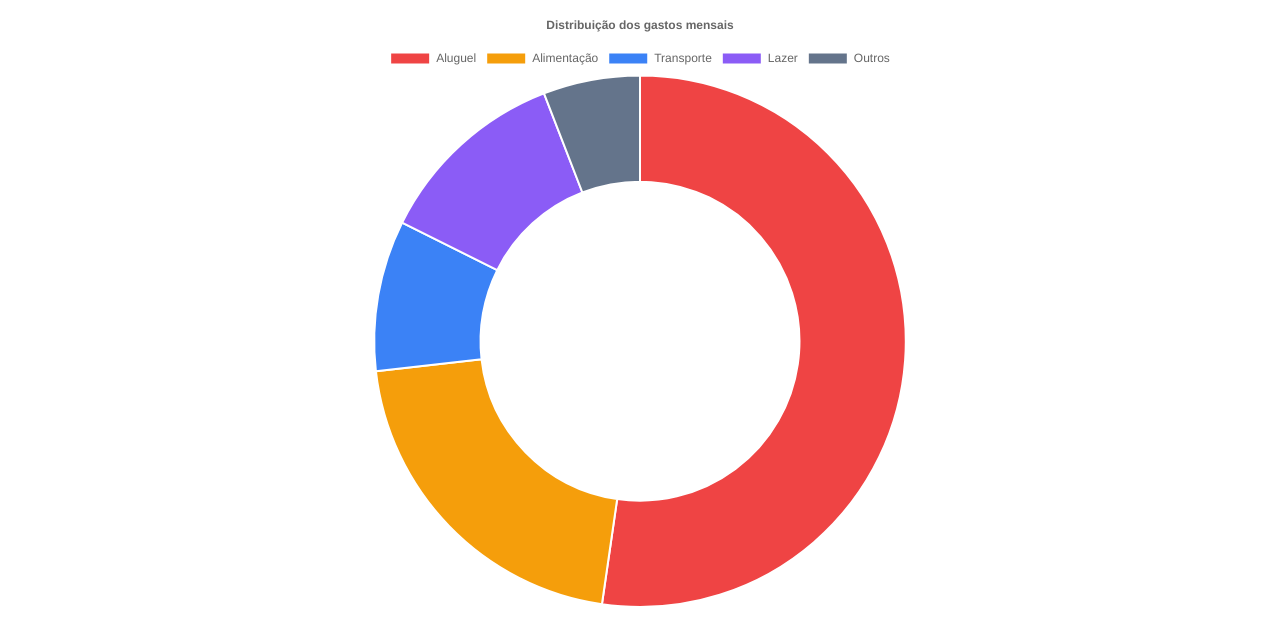
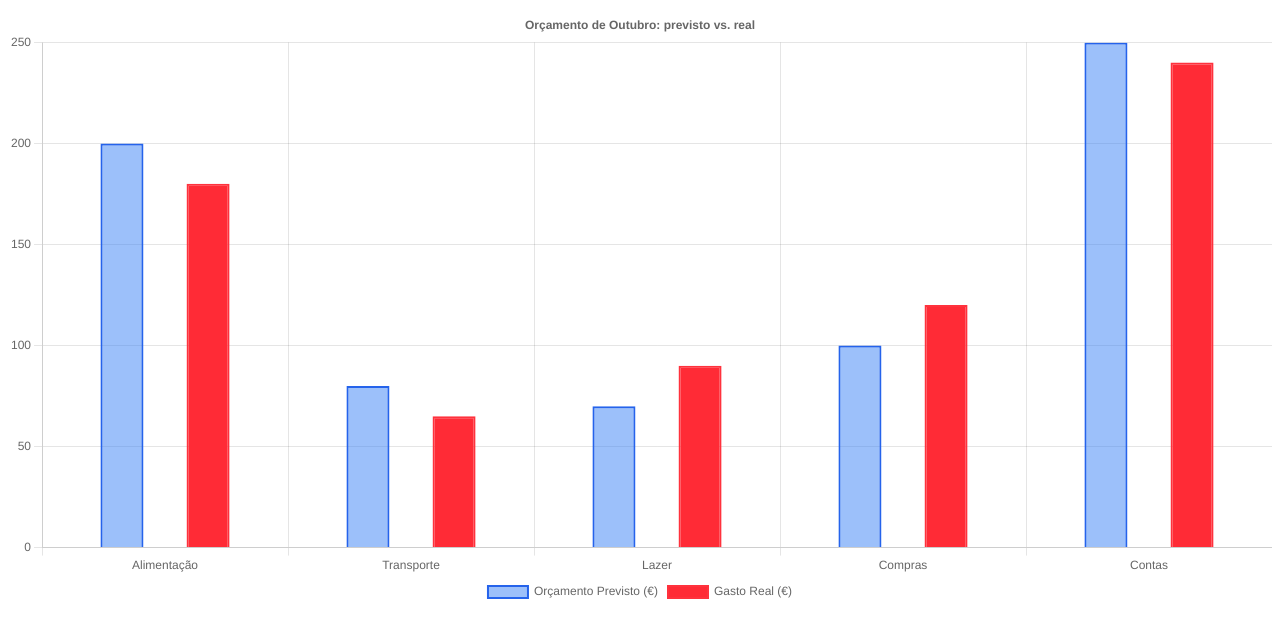
Before and after one commit to KawaaaXT/javascript-avancado, a plain HTML site: page desafios/chart.js/chart.js-html/index.html in a window 1280 px wide. Drawn offline with nearby package versions, Linux system fonts and the light colour scheme.

Commit message:
Adicione exercicio de javaScript usando a bibilioteca Do Chart.Js

```diff
--- a/desafios/chart.js/chart.js-html/index.html
+++ b/desafios/chart.js/chart.js-html/index.html
@@ -12,7 +12,7 @@
     </div>
 
     <script src="https://cdn.jsdelivr.net/npm/chart.js"></script>
-    <script src="../script-chart.js/script.js"></script>
+    <script src="../script-chart.js/chartScript.js"></script>
 
 </body>
 </html>
--- /dev/null
+++ b/desafios/chart.js/script-chart.js/chartScript.js
@@ -0,0 +1,123 @@
+
+
+/*
+const grafico = document.getElementById('grafico')
+const gastos = [
+    {nome: "Alimentação", preco: 180},
+    {nome: "Transporte", preco: 65 },
+    {nome: "Lazer", preco: 90  },
+    {nome: "Compras", preco: 120 },
+    {nome: "Contas", preco: 240 }
+]
+
+new Chart(grafico, {
+    type: 'bar',
+    data:{ // rótulos e séries de valores (guardar)
+        labels: gastos.map(gasto => gasto.nome), // Para mostrar todos os nomes que tem dentro do meu object
+        datasets: [{
+            label: 'Gastos (€)',
+            data: gastos.map(gasto => gasto.preco), // Mostra todos os preco do meu object
+            backgroundColor: [ // Cada Barra (Coluna) Ficara com Cores Diferentes
+                'rgba(34, 197, 94, 0.5)',   // Alimentação — verde
+                'rgba(59, 130, 246, 0.5)',  // Transporte — azul
+                'rgba(168, 85, 247, 0.5)',  // Lazer — roxo
+                'rgba(249, 115, 22, 0.5)',  // Compras — laranja
+                'rgba(239, 68, 68, 0.5)'    // Contas — vermelho
+            ],
+            borderColor: [ // Cada borderColor é aplicado à barra que está na mesma posição:
+                  'rgb(21, 128, 61)', // Alimentação - verde
+                  'rgb(37, 99, 235)', // Transporte - azul
+                  'rgb(126, 34, 206)', // Lazer - roxo
+                  'rgb(194, 65, 12)', // Compras - Laranja
+                  'rgb(185, 28, 28)' // Contas - vermelho
+            ],
+            borderWidth: 3, // Para Mostrar a Bordar
+            categoryPercentage: 0.7, // controla o espaço reservado para cada categoria.
+            barPercentage: 0.5, // controla quanto desse espaço a barra ocupa. obs: [Valores menores = barras mais finas e mais espaço entre elas.]
+        }],
+
+        options: {
+            responsive: true,
+            maintainAspectRatio: false,
+            scales:{
+                y:{
+                    beginAtZero : true // Meu eixo y começara do 0
+                }
+            },
+            plugins: {
+             title: {
+                display: true,
+                text: "Gastos De Outubro"
+            },
+              legend: {
+                position: 'bottom' // posição bottom (em baixo)
+            }
+           }
+
+
+        }
+
+    }
+});
+*/
+
+const grafico = document.getElementById('grafico')
+const gastos = [
+  { nome: 'Alimentação', previsto: 200, real: 180 },
+  { nome: 'Transporte', previsto: 80, real: 65 },
+  { nome: 'Lazer', previsto: 70, real: 90 },
+  { nome: 'Compras', previsto: 100, real: 120 },
+  { nome: 'Contas', previsto: 250, real: 240 }
+];
+
+new Chart (grafico, {
+    type: 'bar',
+    data:{
+        labels: gastos.map(gasto => gasto.nome),
+        datasets: [
+            {
+                label: 'Orçamento Previsto (€)',
+                data: gastos.map(gasto => gasto.previsto),
+                backgroundColor: 'rgba(59, 130, 246, 0.5)',
+                borderColor: 'rgb(37, 99, 235)',
+                borderWidth: 2,
+                categoryPercentage: 0.7,
+                barPercentage: 0.5
+                                                   // 2 DATASETS LABEL(Orçamento - Previsto) Label(Gasto - Real)
+            },
+            {
+                label: 'Gasto Real (€)',
+                data: gastos.map(gasto => gasto.real),
+                backgroundColor: 'rgb(255, 43, 54)',
+                borderColor: 'rgb(255, 50, 61)' ,
+                borderWidth: 2,
+                categoryPercentage: 0.7,
+                barPercentage: 0.5
+
+            }
+        ] // fim datasets
+
+    },// Fim Data
+
+    options: {
+        responsive: true,
+        maintainAspectRatio: false,
+        scales: {
+            y:{
+                begintAtZero: true
+            }
+        },
+        plugins: {
+            title:{
+                display: true,
+                text: 'Orçamento de Outubro: previsto vs. real'
+            },
+
+            legend: {
+                position: 'bottom'
+            }
+        }
+
+    }
+
+})
--- a/desafios/chart.js/script-chart.js/script.js
+++ b/desafios/chart.js/script-chart.js/script.js
@@ -129,7 +129,9 @@ new Chart(grafico, {
               '#3b82f6', // Transporte
               '#8b5cf6', // Lazer
               '#64748b'  // Outros
-              ]
+              ],
+
+
         }]
     },
 
```
